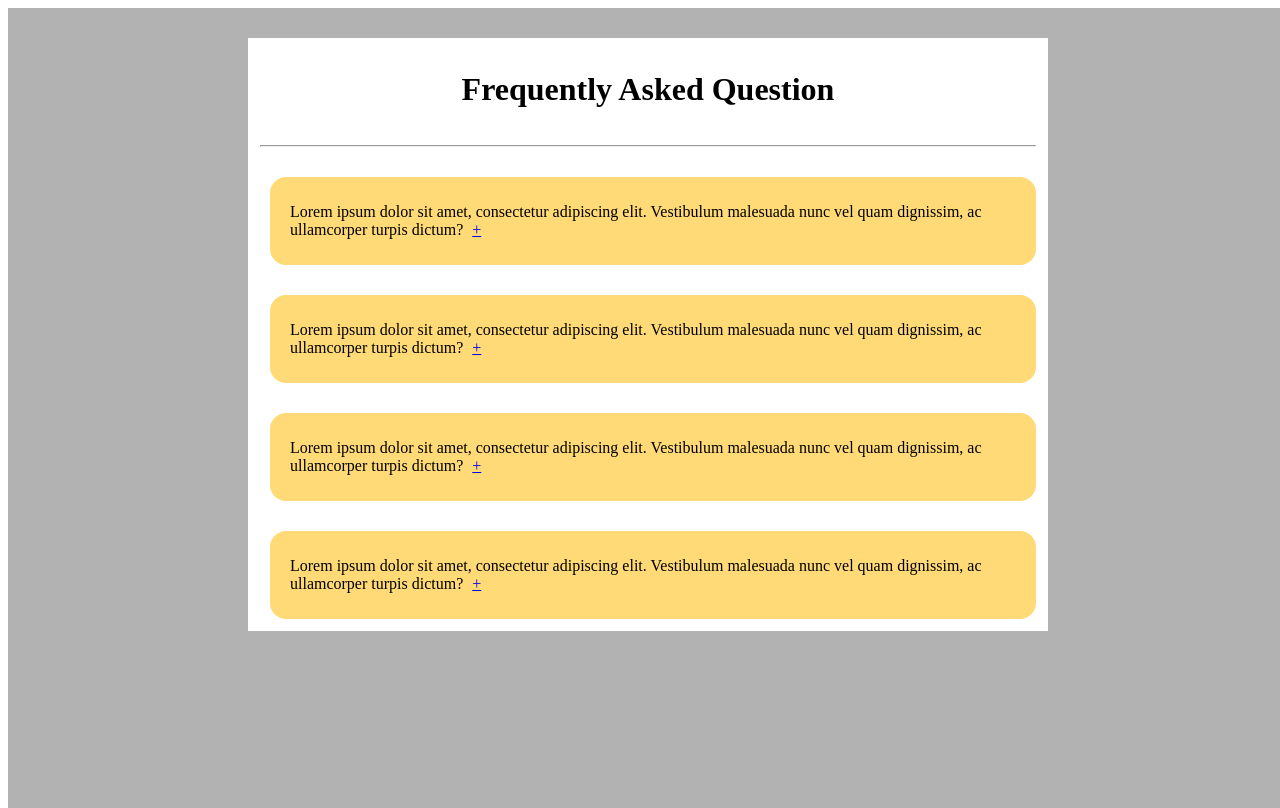
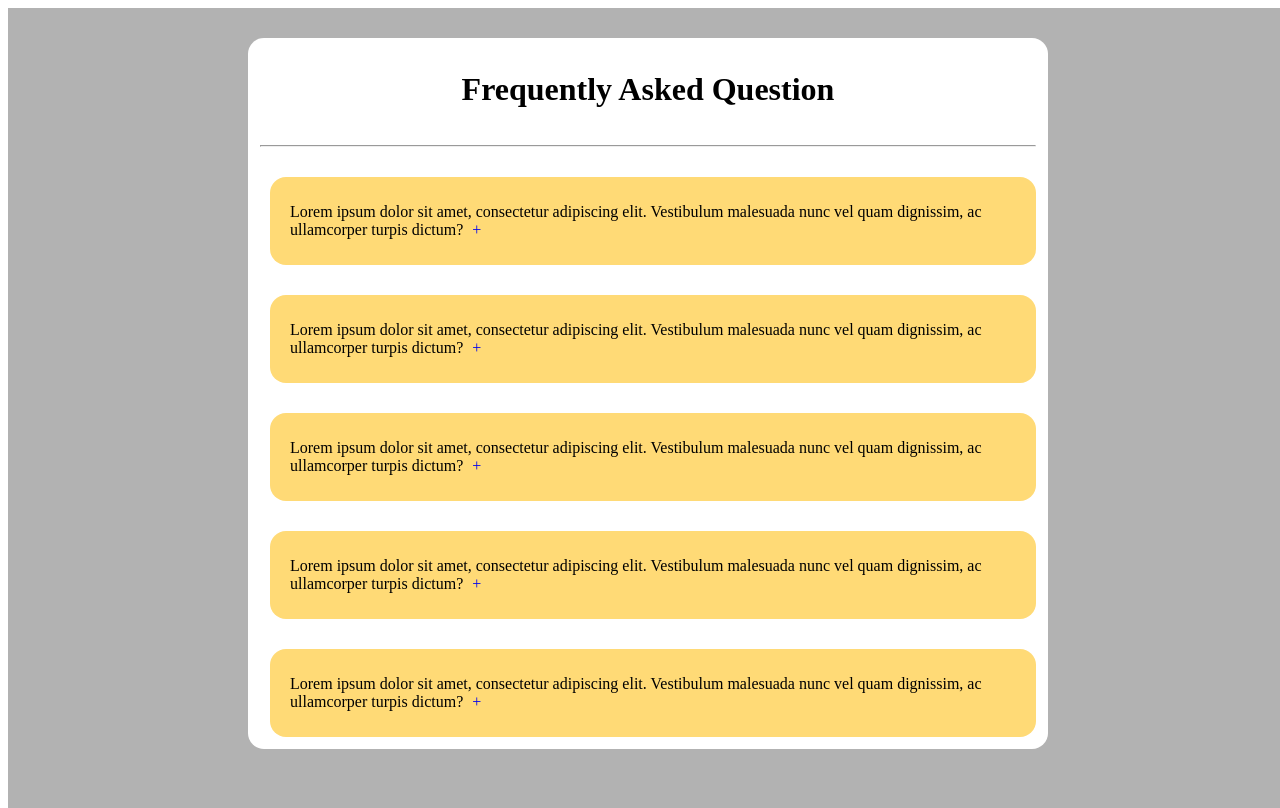
Before and after one commit to ceveline/HoopVille, a PHP site: page /app/views/faq.php in a window 1280 px wide. Run offline with PHP 8.4, Linux system fonts and the light colour scheme.

Commit message:
Update faq.php

```diff
--- a/app/views/faq.php
+++ b/app/views/faq.php
@@ -20,6 +20,7 @@
             background-color: white;
             margin: 30px 240px;
             padding: 12px;
+            border-radius: 1rem;
         }
 
         .title{
@@ -27,7 +28,7 @@
             justify-content: center;
             margin-bottom: 15px;
         }
-        .question1, .question2, .question3, .question4{
+        .question1, .question2, .question3, .question4, .question5{
             /* box-shadow: rgba(0, 0, 0, 0.24) 0px 3px 8px; */
             border-radius: 1rem;
             display: flex;
@@ -37,7 +38,7 @@
 
         }
 
-        .q1, .q2, .q3, .q4 {
+        .q1, .q2, .q3, .q4, .q5 {
             background-color: #ffda76;
             min-height: 30px; /* Set a minimum height */
             display: flex;
@@ -48,7 +49,7 @@
             border-radius: 1rem;
         }
 
-        .a1, .a2, .a3, .a4 {
+        .a1, .a2, .a3, .a4, .a5 {
             background-color: #fdf6e3;
             height: 30px;
             display: flex;
@@ -58,8 +59,9 @@
         }
 
         /* Adjust padding for the anchor element */
-        .q1 a, .q2 a, .q3 a, .q4 a {
+        .q1 a, .q2 a, .q3 a, .q4 a, .q5 a {
             padding-left: 5px; /* Add left padding to the anchor element */
+            text-decoration: none;
         }
 
 
@@ -68,29 +70,7 @@
         }
 
     </style>
-    <script>
-            $(document).ready(function() {
-                var a1 = $('.a1');
-                var a2 = $('.a2');
-                var a3 = $('.a3');
-                var a4 = $('.a4');
-                $('.a1, .a2, .a3, .a4').hide();
 
-                $('.q1 a').click(function() {
-                    $('.a1').toggle(); // Toggle visibility of answer when the question is clicked
-                });
-                $('.q2 a').click(function() {
-                    $('.a2').toggle(); // Toggle visibility of answer when the question is clicked
-                });
-                $('.q3 a').click(function() {
-                    $('.a3').toggle(); // Toggle visibility of answer when the question is clicked
-                });
-                $('.q4 a').click(function() {
-                    $('.a4').toggle(); // Toggle visibility of answer when the question is clicked
-                });
-            });
-
-    </script>
 </head>
 <body>
     <div class="background">
@@ -133,9 +113,46 @@
                     <p>Lorem ipsum dolor sit amet, consectetur adipiscing elit. Vestibulum malesuada nunc vel quam dignissim, ac ullamcorper turpis dictum.</p>
                     </div>
                 </div>
+                <div class="question5">
+                    <div class="q5">
+                        <p>Lorem ipsum dolor sit amet, consectetur adipiscing elit. Vestibulum malesuada nunc vel quam dignissim, ac ullamcorper turpis dictum? <a href="#">+</a></p>
+
+                    </div>
+                    <div class="a5">
+                    <p>Lorem ipsum dolor sit amet, consectetur adipiscing elit. Vestibulum malesuada nunc vel quam dignissim, ac ullamcorper turpis dictum.</p>
+                    </div>
+                </div>
             </div>
         </div>
     </div>
 
+    <script>
+            $(document).ready(function() {
+                var a1 = $('.a1');
+                var a2 = $('.a2');
+                var a3 = $('.a3');
+                var a4 = $('.a4');
+                var a4 = $('.a5');
+                $('.a1, .a2, .a3, .a4, .a5').hide();
+
+                $('.q1 a').click(function() {
+                    $('.a1').toggle(); // Toggle visibility of answer when the question is clicked
+                });
+                $('.q2 a').click(function() {
+                    $('.a2').toggle(); // Toggle visibility of answer when the question is clicked
+                });
+                $('.q3 a').click(function() {
+                    $('.a3').toggle(); // Toggle visibility of answer when the question is clicked
+                });
+                $('.q4 a').click(function() {
+                    $('.a4').toggle(); // Toggle visibility of answer when the question is clicked
+                });
+                $('.q5 a').click(function() {
+                    $('.a5').toggle(); // Toggle visibility of answer when the question is clicked
+                });
+            });
+
+    </script>
+
 </body>
 </html>
```
